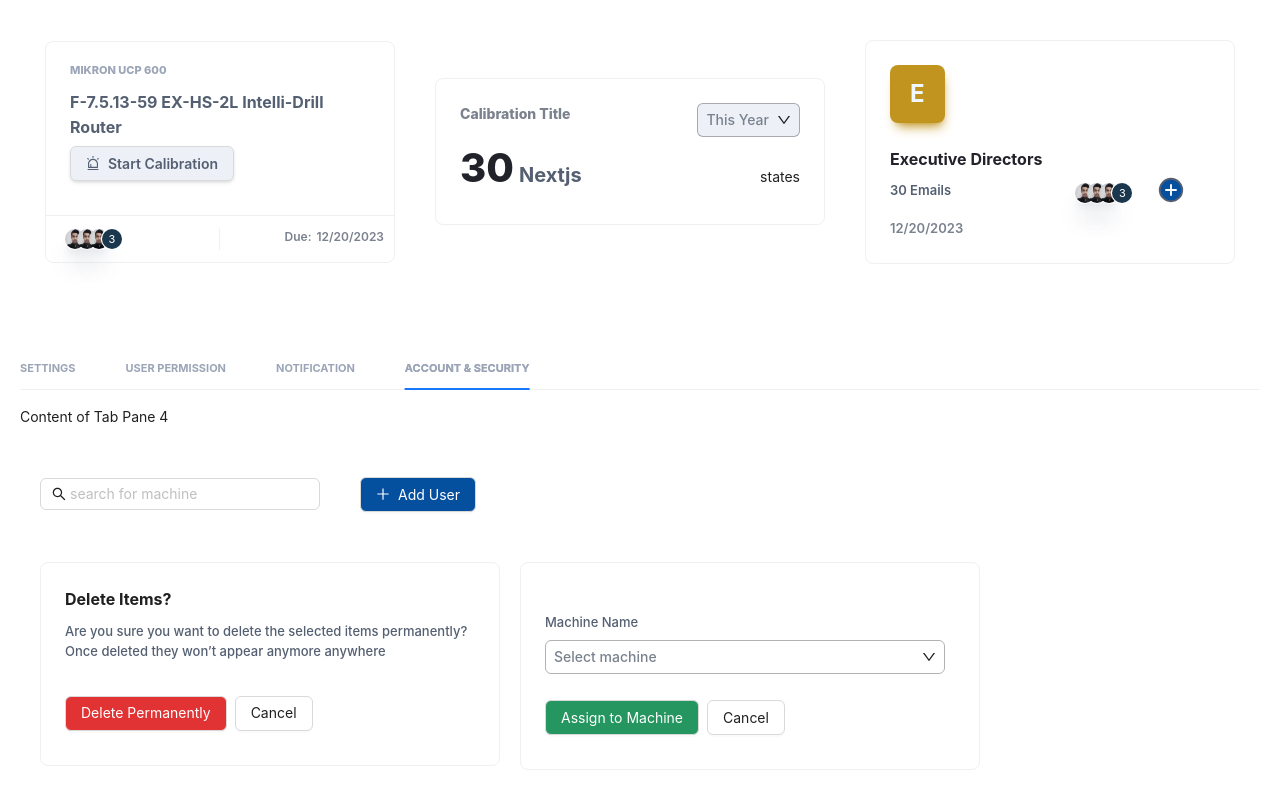
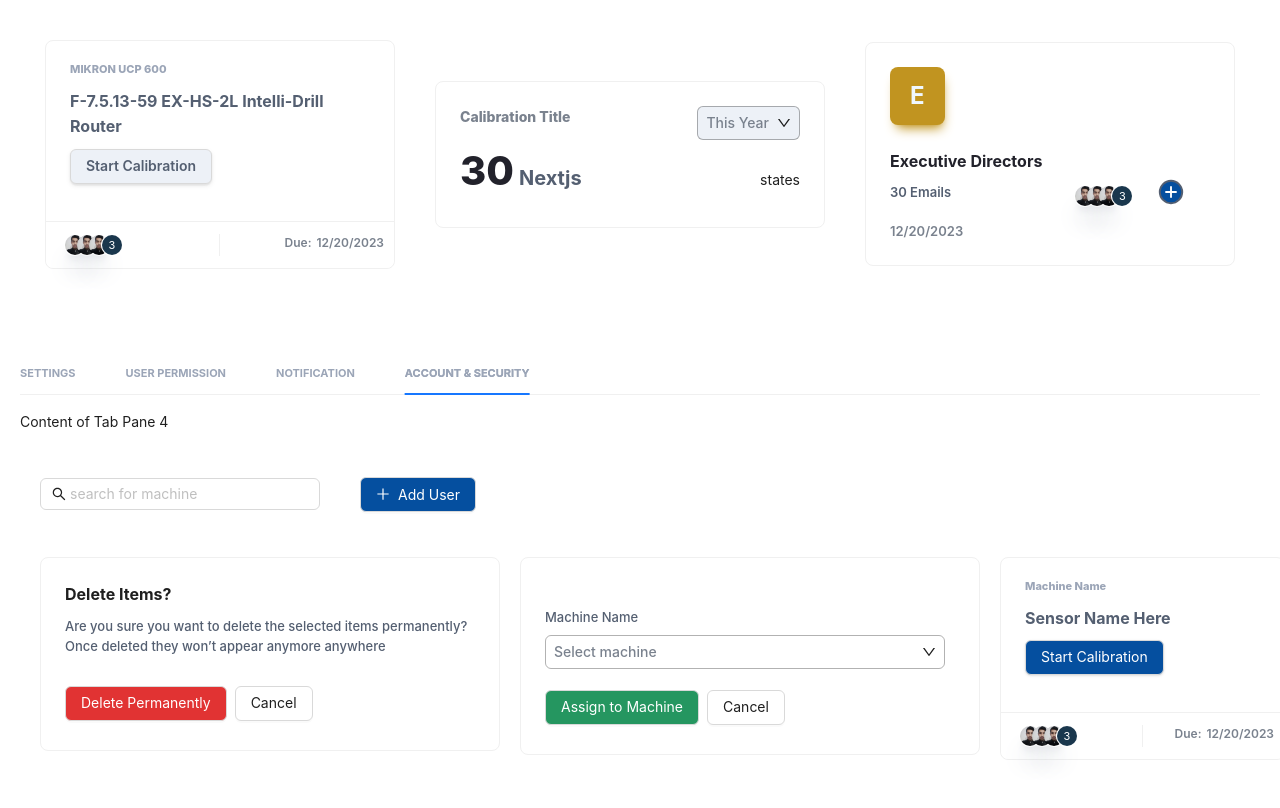
Before and after one commit to muhamash/components-lib-v1, a Next.js app: page /output in a window 1280 px wide. Built offline with nearby package versions, Linux system fonts and the light colour scheme.

Commit message:
calibration card updated

```diff
--- a/src/app/calibrationCards/page.tsx
+++ b/src/app/calibrationCards/page.tsx
@@ -39,12 +39,20 @@ interface CalibrationCardProps
         id: string;
         image: string;
         status: string;
-    } [],
+    }[],
+    buttons?: {
+        // length: number;
+        // map ( arg0: ( button: any, index: any ) => any ): React.ReactNode;
+        ButtonClicked?: () => void;
+        ButtonTitle: string;
+        ButtonClassName?: string;
+        ButtonIcon?: React.ReactElement;
+    }[]
 };
 
 const CalibrationCard = ( props: CalibrationCardProps ) =>
 {
-    const { CardTitle, CardDescription, CustomDate, width, users = [] } = props;
+    const { CardTitle, CardDescription, CustomDate, width, buttons, users = [] } = props;
 
     return (
         <div>
@@ -64,15 +72,15 @@ const CalibrationCard = ( props: CalibrationCardProps ) =>
                                 justifyContent: 'flex-start',
                                 padding: '0px 10px'
                             }}
-                            // className='customCardUser'
+                        // className='customCardUser'
                         >
                             <Space
                                 align='center'
                                 size={'large'}
                             >
                                 <div>
-                                <UserStack  users={users}/>
-                            </div>
+                                    <UserStack users={users} />
+                                </div>
                             </Space>
                         </div>
                     </span>,
@@ -103,10 +111,21 @@ const CalibrationCard = ( props: CalibrationCardProps ) =>
                     title={CardTitle}
                     description={CardDescription}
                 />
-                <CalibrationCardButton
-                    title='Start Calibration'
-                    className={users[ 0 ]?.status}
-                    icon={<AlertOutlined />} />
+                {buttons && buttons.length > 0 && (
+                    <div
+                    className='flex flex-col gap-0 py-2'
+                    >
+                        {buttons.map( ( button, index ) => (
+                            <CalibrationCardButton
+                                key={index}
+                                title={button.ButtonTitle}
+                                icon={button.ButtonIcon}
+                                className={button.ButtonClassName}
+                                onClick={button.ButtonClicked}
+                            />
+                        ) )}
+                    </div>
+                )}
             </Card>
         </div>
     );
--- a/src/app/output/page.tsx
+++ b/src/app/output/page.tsx
@@ -74,6 +74,14 @@ const page = () =>
                     CardDescription={"F-7.5.13-59 EX-HS-2L Intelli-Drill Router"}
                     CustomDate={currentDate}
                     width="350px"
+                    buttons={[
+                        {
+                            ButtonTitle: 'Start Calibration',
+                            ButtonClassName: `${ users[ 2 ].status }`,
+
+                        },
+
+                    ]}
                 />
                 <CalibrationStateCard
                     title={"Calibration Title"}
@@ -103,6 +111,7 @@ const page = () =>
                         className="bg-[#054F9F] text-white"
                         title={"Add User"}
                         icon={<PlusOutlined />}
+                        onClick={()=> console.log('add user')}
                     />
                 </div>
             </div>
@@ -123,12 +132,16 @@ const page = () =>
                             buttonClassName: 'bg-[#E13333] text-[#FFFFFF]',
                             onClick: () =>
                             {
-                                console.log( 'Button clicked!' );
+                                console.log( 'ok Button clicked!' );
                             },
                         },
                         {
                             buttonTitle: 'Cancel',
                             buttonClassName: 'hover:bg-[#EDF1F7]',
+                            onClick: () =>
+                            {
+                                console.log('cancel button')
+                            }
                         }
                     ]}
                 />
@@ -157,7 +170,30 @@ const page = () =>
                         }
                     ]}
                 />
+
+                {/* <TaskDetailCard
+
+                /> */}
+
+                <CalibrationCard
+                    users={users}
+
+                    CardTitle={"Machine Name"}
+                    CardDescription={"Sensor Name Here "}
+                    CustomDate={currentDate}
+                    width={"285px"}
+                    buttons={[
+                        {
+                            ButtonTitle: 'Start Calibration',
+                            ButtonClassName: 'bg-[#054F9F] text-[#FFFFFF] shadow',
+
+                       },
+
+                    ]}
+
+                />
             </div>
+
 
         </div>
     );
--- a/src/components/Button/Button.tsx
+++ b/src/components/Button/Button.tsx
@@ -22,7 +22,7 @@ const CustomButton = (props: CustomButton) =>
     return (
         <div
             style={{
-                padding: '10px 0px',
+                padding: '5px 0px',
             }}>
         <Button
                 style={{
```
